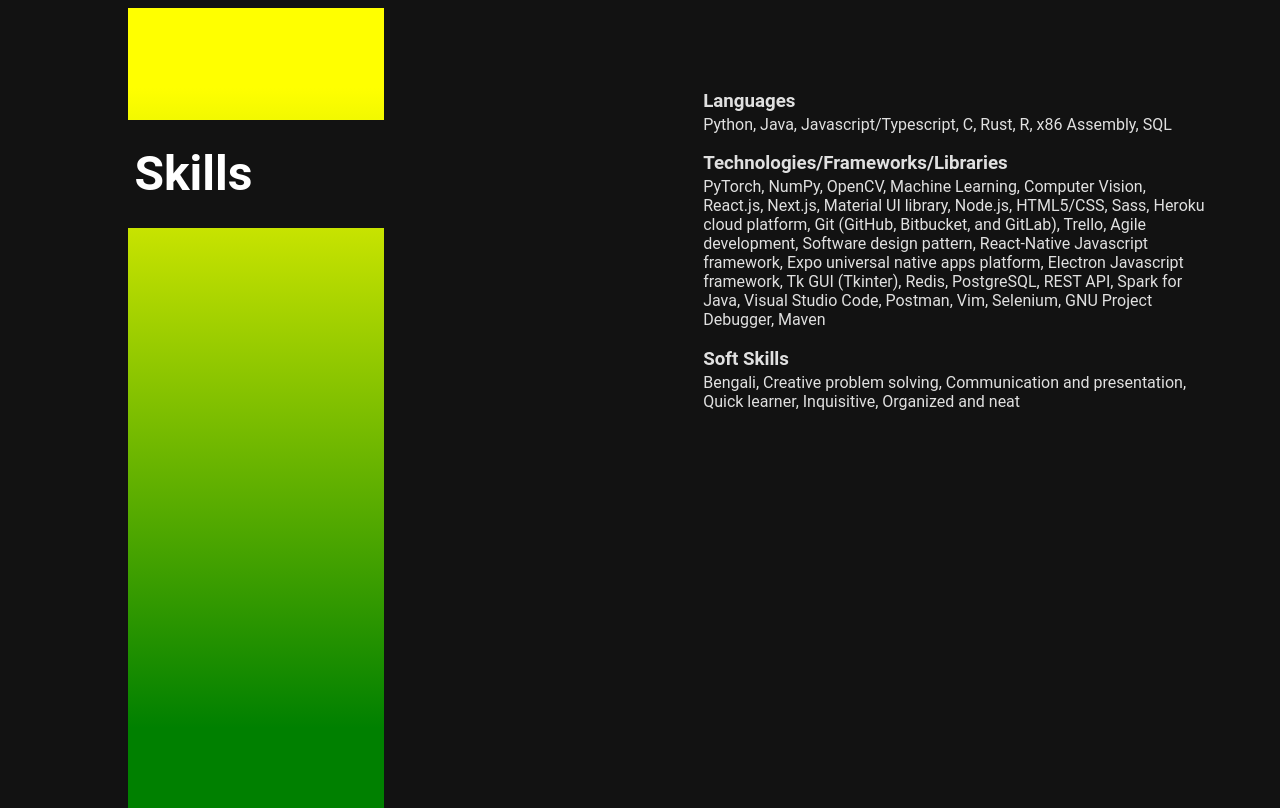
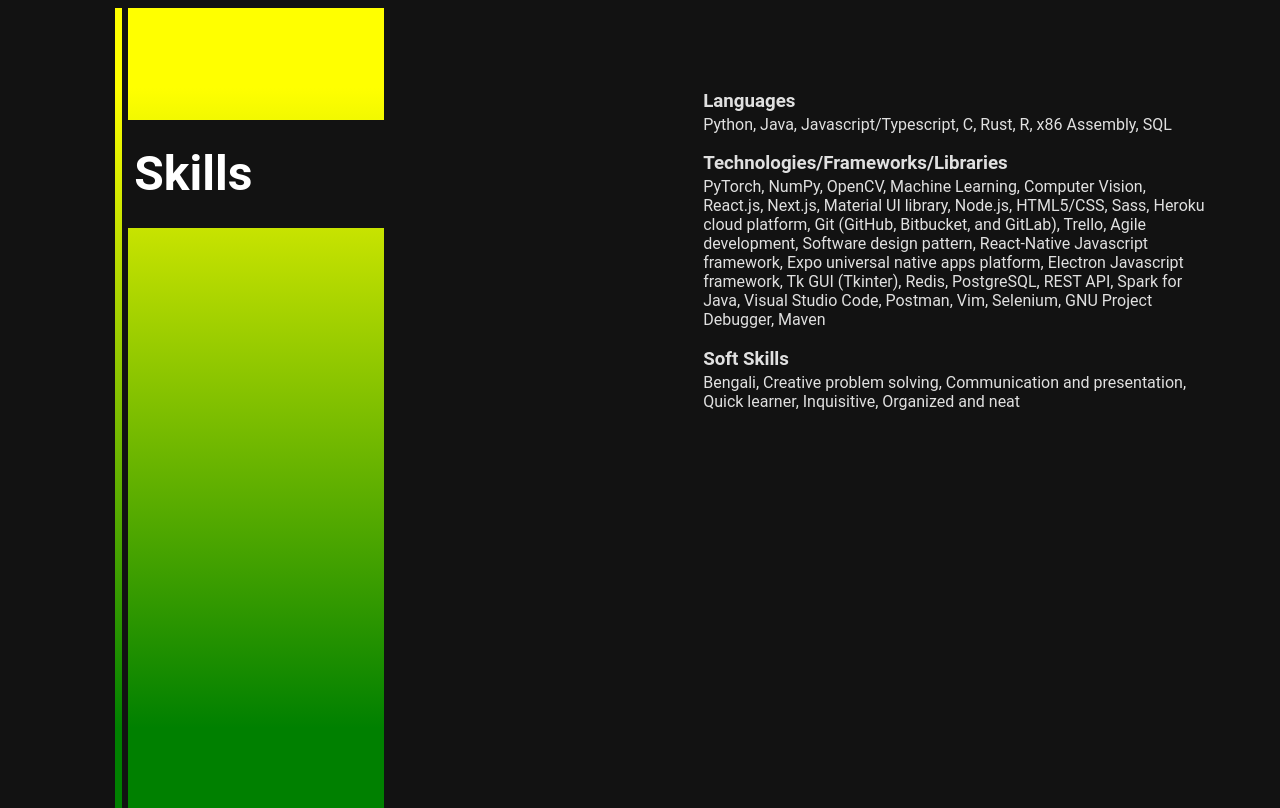
Before and after one commit to Ayon-Bhowmick/Ayon-Bhowmick.github.io, a Gatsby site in the folder portfolio/: page /skills in a window 1280 px wide. Built offline with nearby package versions, Linux system fonts and the light colour scheme; Gatsby itself is replaced by a stand-in of ours.

Commit message:
added line

```diff
--- a/portfolio/src/pages/title.js
+++ b/portfolio/src/pages/title.js
@@ -13,6 +13,7 @@ const Title = ({name}) => {
 
   return (
     <>
+      <div className="line" id={colorMap[name]}/>
       <div className="bar" id={colorMap[name]}/>
       <h1 className="text">{name}</h1>
     </>
--- a/portfolio/src/styles/title.scss
+++ b/portfolio/src/styles/title.scss
@@ -9,7 +9,8 @@ $textPad: 4%;
     margin-bottom: 20%;
     padding-bottom: $textPad;
     padding-top: $textPad;
-    padding-left: 20%;
+    padding-left: 1%;
+    left: 10%;
     width: 40%;
     font-size: 300%;
 }
@@ -20,6 +21,13 @@ $textPad: 4%;
     height: 100%;
     width: 20%;
     z-index: -1;
+}
+
+.line {
+    position: absolute;
+    left: 9%;
+    width: 0.5%;
+    height: 100%;
 }
 
 #orange {
```
